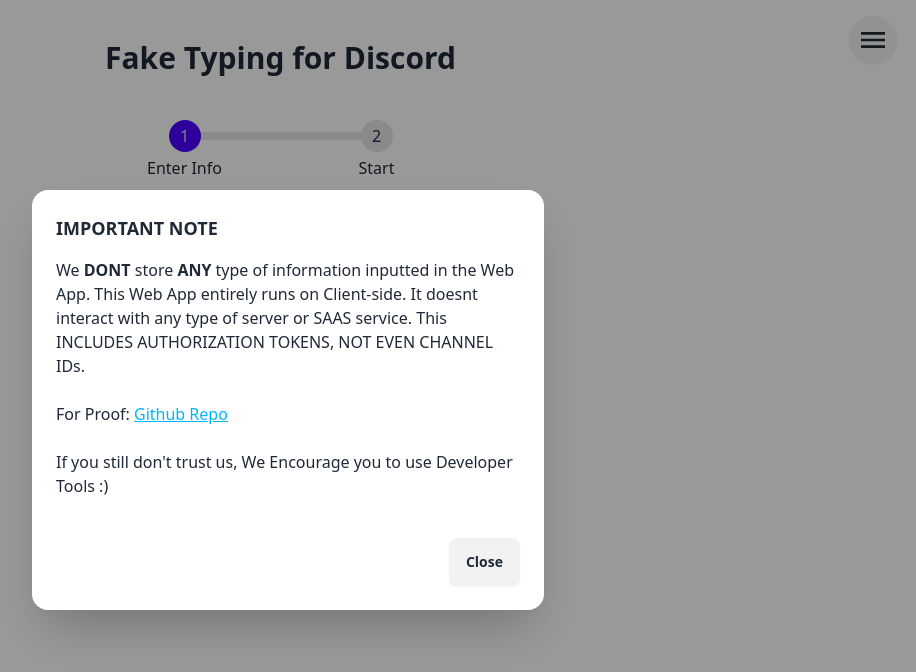
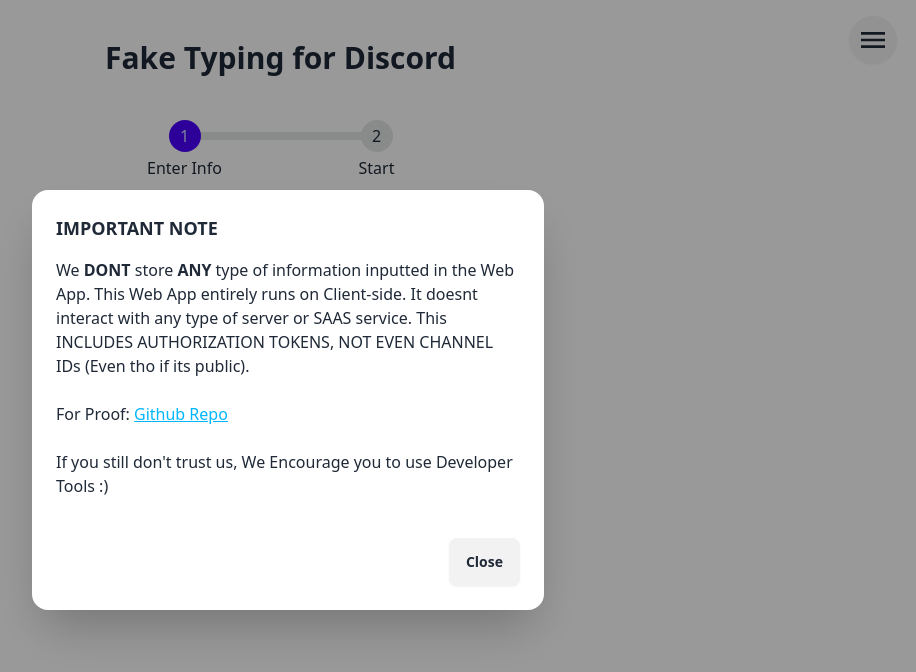
Before and after one commit to Ayanprogrammer11/fakeTyping, a React (Vite) app: page / in a window 1280 px wide. Both pictures are taken after a click on the button 1240 px from the left and 40 px from the top of the page. Shown: the top 672 px of the page, without its empty margins (352-1268 px from the left). Built offline with nearby package versions, Linux system fonts and the light colour scheme; what tailwindcss-animated would draw is missing.

Commit message:
chore: Update IMPORTANT NOTE with additional clarification on data storage

```diff
--- a/src/App.jsx
+++ b/src/App.jsx
@@ -148,7 +148,8 @@
           We <strong>DONT</strong> store <strong>ANY</strong> type of
           information inputted in the Web App. This Web App entirely runs on
           Client-side. It doesnt interact with any type of server or SAAS
-          service. This INCLUDES AUTHORIZATION TOKENS, NOT EVEN CHANNEL IDs.
+          service. This INCLUDES AUTHORIZATION TOKENS, NOT EVEN CHANNEL IDs
+          (Even tho if its public).
         </p>
         <br />
         <p>
```
